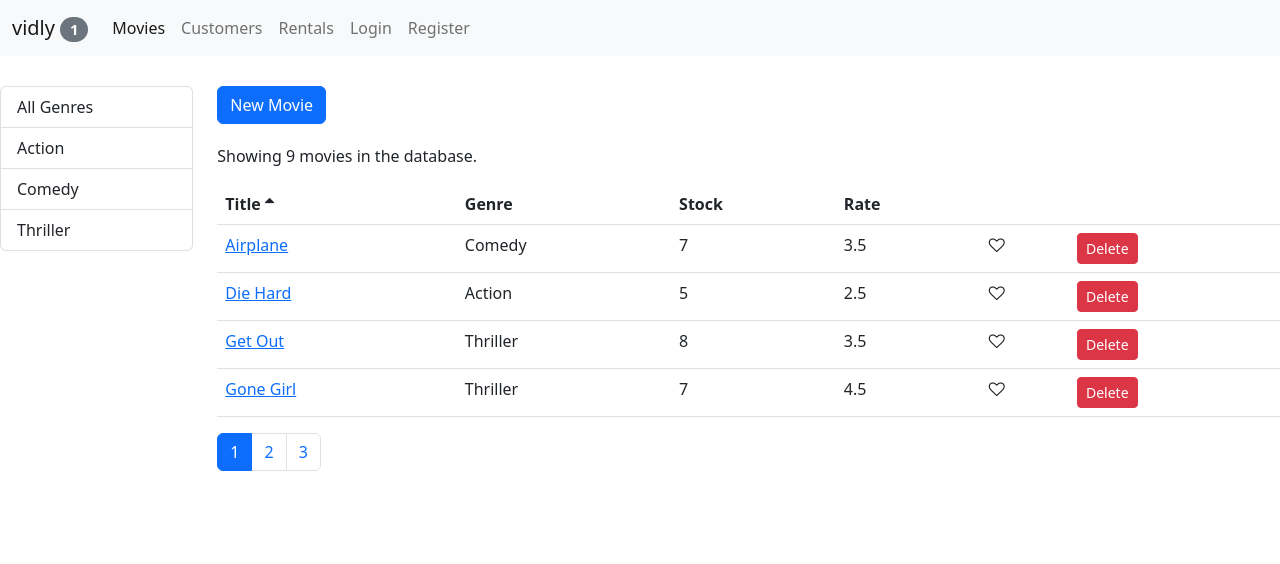
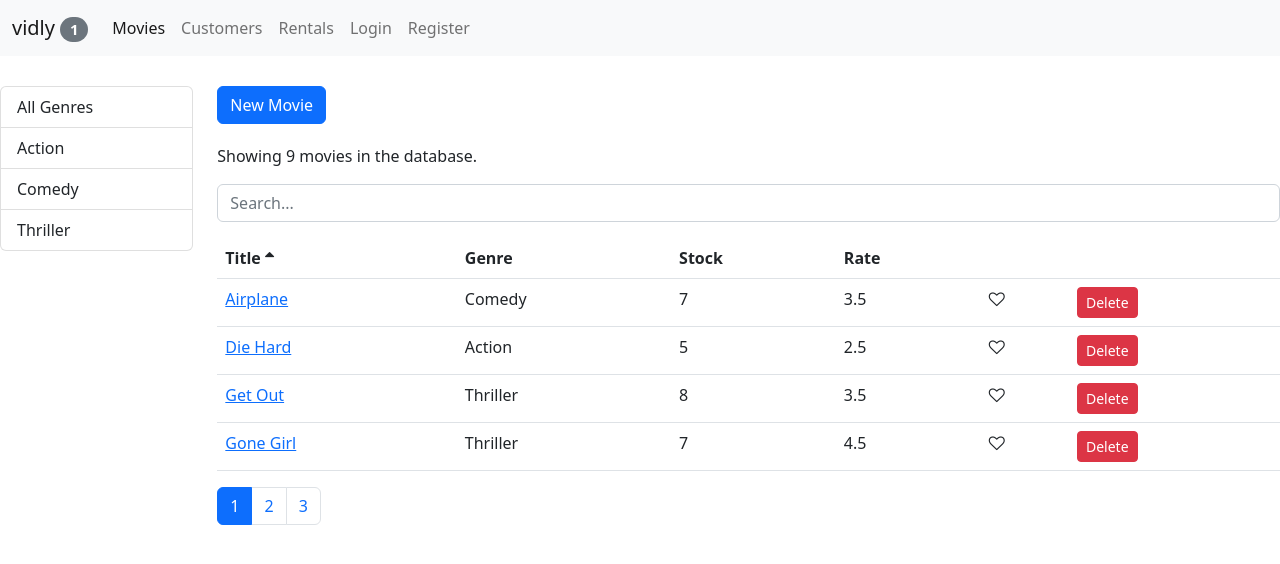
Before and after one commit to reza6969/first-react-app, a React app: page /movies in a window 1280 px wide. Shown: the top 564 px of the page. Built offline with nearby package versions, Linux system fonts and the light colour scheme.

Commit message:
Exercise 3- Search Movies
on our movies page, I want you to add a search Box to search for movies, by their title

```diff
--- a/src/components/movies.jsx
+++ b/src/components/movies.jsx
@@ -8,6 +8,7 @@
 // import Like from "./common/like";
 import { paginate } from '../utils/paginate';
 import _ from "lodash";
+import SearchBox from "./searchBox";
 
 class Movies extends Component {
   state = {
@@ -15,6 +16,8 @@
     genres: [],
     currentPage: 1,
     pageSize: 4,
+    searchQuery: "",
+    selectedGenre: null,
     sortColumn: { path: 'title', order: 'asc'}
   };
 
@@ -46,7 +49,11 @@
 
   handleGenresSelect = genre => {
     // console.log(genre);
-    this.setState({ selectedGenre: genre, currentPage: 1 });
+    this.setState({ selectedGenre: genre,searchQuery: "", currentPage: 1 });
+  };
+
+  handleSearch = query => {
+    this.setState({ searchQuery: query, selectedGenre: null, currentPage: 1 });
   };
 
   // handleSort = path => {
@@ -69,13 +76,27 @@
       currentPage,
       sortColumn,
       selectedGenre,
+      searchQuery,
       movies: allMovies
     } = this.state;
 
-    const filtered =
-     selectedGenre && selectedGenre._id
-      ? allMovies.filter(m => m.genre._id === selectedGenre._id)
-      : allMovies;
+    // const filtered =
+    //  selectedGenre && selectedGenre._id
+    //   ? allMovies.filter(m => m.genre._id === selectedGenre._id)
+    //   : allMovies;
+
+    // const sorted = _.orderBy(filtered, [sortColumn.path], [sortColumn.order]);
+
+    // const movies = paginate(sorted, currentPage, pageSize);
+
+    // return { totalCount: filtered.length, data: movies };
+    let filtered = allMovies;
+    if (searchQuery)
+      filtered = allMovies.filter(m =>
+        m.title.toLowerCase().startsWith(searchQuery.toLowerCase())
+      );
+    else if (selectedGenre && selectedGenre._id)
+      filtered = allMovies.filter(m => m.genre._id === selectedGenre._id);
 
     const sorted = _.orderBy(filtered, [sortColumn.path], [sortColumn.order]);
 
@@ -93,7 +114,7 @@
     //   selectedGenre,
     //   movies: allMovies
     // } = this.state;
-    const { pageSize, currentPage, sortColumn } = this.state;
+    const { pageSize, currentPage, sortColumn, searchQuery } = this.state;
 
     if (count === 0) return <p>There are no movies in the database.</p>;
 
@@ -137,6 +158,7 @@
             New Movie
           </Link>
           <p>Showing {totalCount} movies in the database.</p>
+          <SearchBox value={searchQuery} onChange={this.handleSearch} />
           <MoviesTable
             movies={movies}
             sortColumn={sortColumn}
--- /dev/null
+++ b/src/components/searchBox.jsx
@@ -0,0 +1,16 @@
+import React from "react";
+
+const SearchBox = ({ value, onChange }) => {
+  return (
+    <input
+      type="text"
+      name="query"
+      className="form-control my-3"
+      placeholder="Search..."
+      value={value}
+      onChange={e => onChange(e.currentTarget.value)}
+    />
+  );
+};
+
+export default SearchBox;
```
